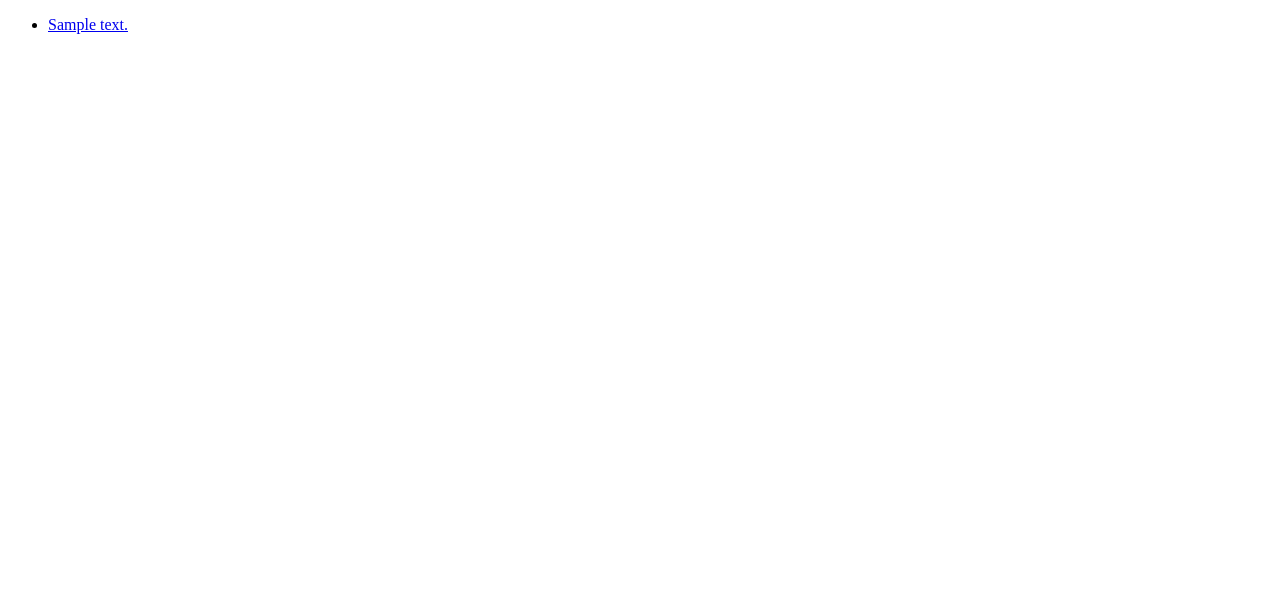
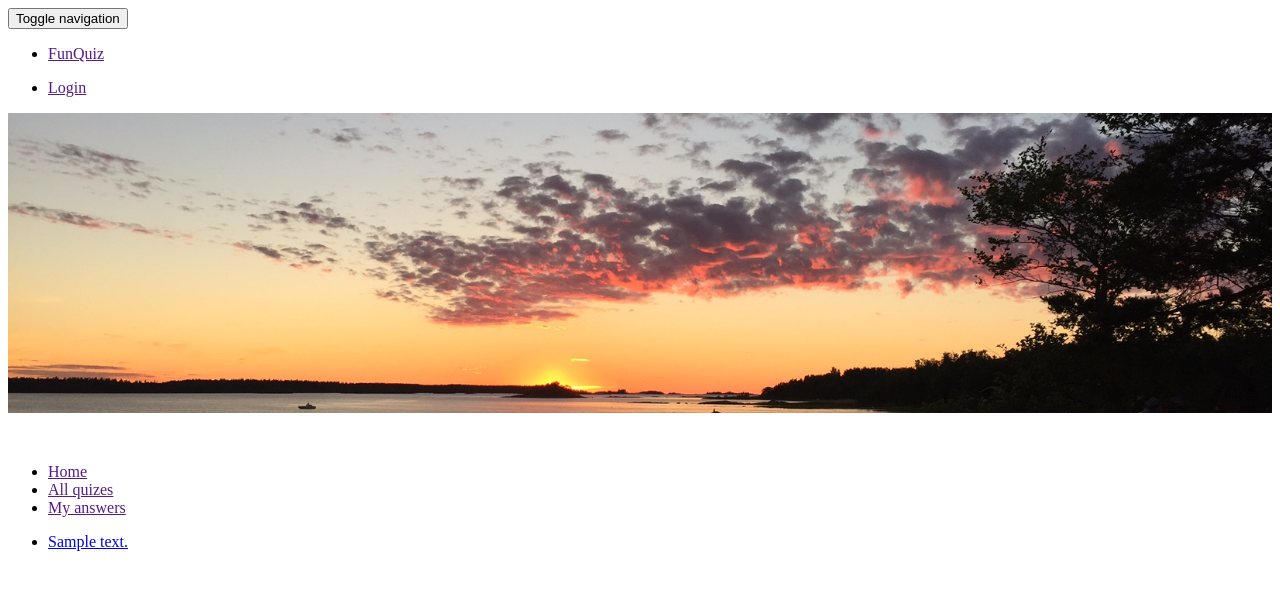
Before and after one commit to vasiuadriana/quiz, a Django app: page /pyquiz/ in a window 1280 px wide. Before the commit the part shown is almost empty. Shown: the top 590 px of the page. Run offline with Django 3.2, Linux system fonts and the light colour scheme; tables that the repository leaves empty hold one stand-in row (values such as "Sample post"); some libraries are stand-ins or nearby versions.

Commit message:
Add background image and main css

```diff
--- /dev/null
+++ b/pyquiz/static/pyquiz/stylesheets/main.css
@@ -0,0 +1,11 @@
+.intro-header {
+    background: no-repeat center center;
+    background-color: #808080;
+    background-attachment: scroll;
+    -webkit-background-size: cover;
+    -moz-background-size: cover;
+    background-size: cover;
+    -o-background-size: cover;
+    margin-bottom: 50px;
+    height: 300px;
+}
--- a/pyquiz/templates/pyquiz/base.html
+++ b/pyquiz/templates/pyquiz/base.html
@@ -1,13 +1,57 @@
 <!DOCTYPE html>
+{% load static %}
 <html lang="en">
 <head>
     {% load bootstrap_themes %}
     {% bootstrap_styles theme='default' type='min.css' %}
     {% bootstrap_script use_min=True %}
+    <link rel="stylesheet" type="text/css" href="{% static 'pyquiz/stylesheets/main.css' %}" />
 </head>
 <body>
-    <div id="content">
+<nav class="navbar navbar-default navbar-fixed-top topnav" role="navigation">
+    <div class="container topnav">
+        <!-- Brand and toggle get grouped for better mobile display -->
+        <div class="navbar-header">
+            <button type="button" class="navbar-toggle" data-toggle="collapse" data-target="#bs-example-navbar-collapse-1">
+                <span class="sr-only">Toggle navigation</span>
+                <span class="icon-bar"></span>
+                <span class="icon-bar"></span>
+                <span class="icon-bar"></span>
+            </button>
+        </div>
+        <!-- Collect the nav links, forms, and other content for toggling -->
+        <div class="collapse navbar-collapse" id="bs-example-navbar-collapse-1">
+            <ul class="nav navbar-nav navbar-left">
+                <li>
+                    <a href="">FunQuiz</a>
+                </li>
+            </ul>
+            <ul class="nav navbar-nav navbar-right">
+                <li>
+                    <a href="">Login</a>
+                </li>
+            </ul>
+        </div>
+        <!-- /.navbar-collapse -->
+    </div>
+    <!-- /.container -->
+</nav>
+<!-- Post Header -->
+<header class="intro-header" style="background-image: url({% static "pyquiz/images/background.jpg" %})">
+</header>
+<div class="row">
+    <div class="col-sm-2">
+        {% block sidebar %}
+        <ul class="sidebar-nav">
+            <li><a href="">Home</a></li>
+            <li><a href="">All quizes</a></li>
+            <li><a href="">My answers</a></li>
+        </ul>
+        {% endblock %}
+    </div>
+    <div class="col-sm-10 ">
         {% block content %}{% endblock %}
     </div>
+</div>
 </body>
 </html>
--- a/quiz/settings.py
+++ b/quiz/settings.py
@@ -39,7 +39,8 @@
     'django.contrib.messages',
     'django.contrib.staticfiles',
     'bootstrap_themes',
-    'django_forms_bootstrap'
+    'django_forms_bootstrap',
+    # 'django-boostrap3'
 ]
 
 MIDDLEWARE = [
```
Also changed, not shown: pyquiz/static/pyquiz/images/background.jpg (added).
